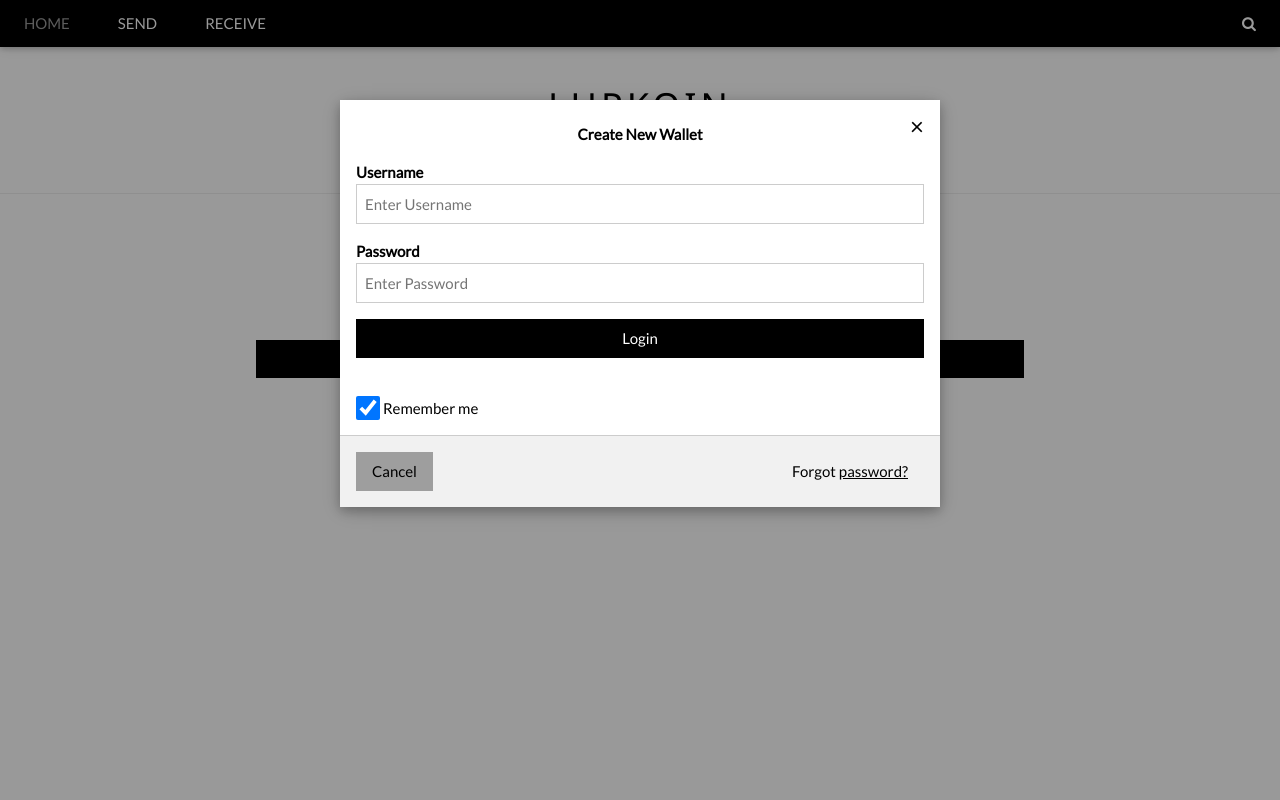
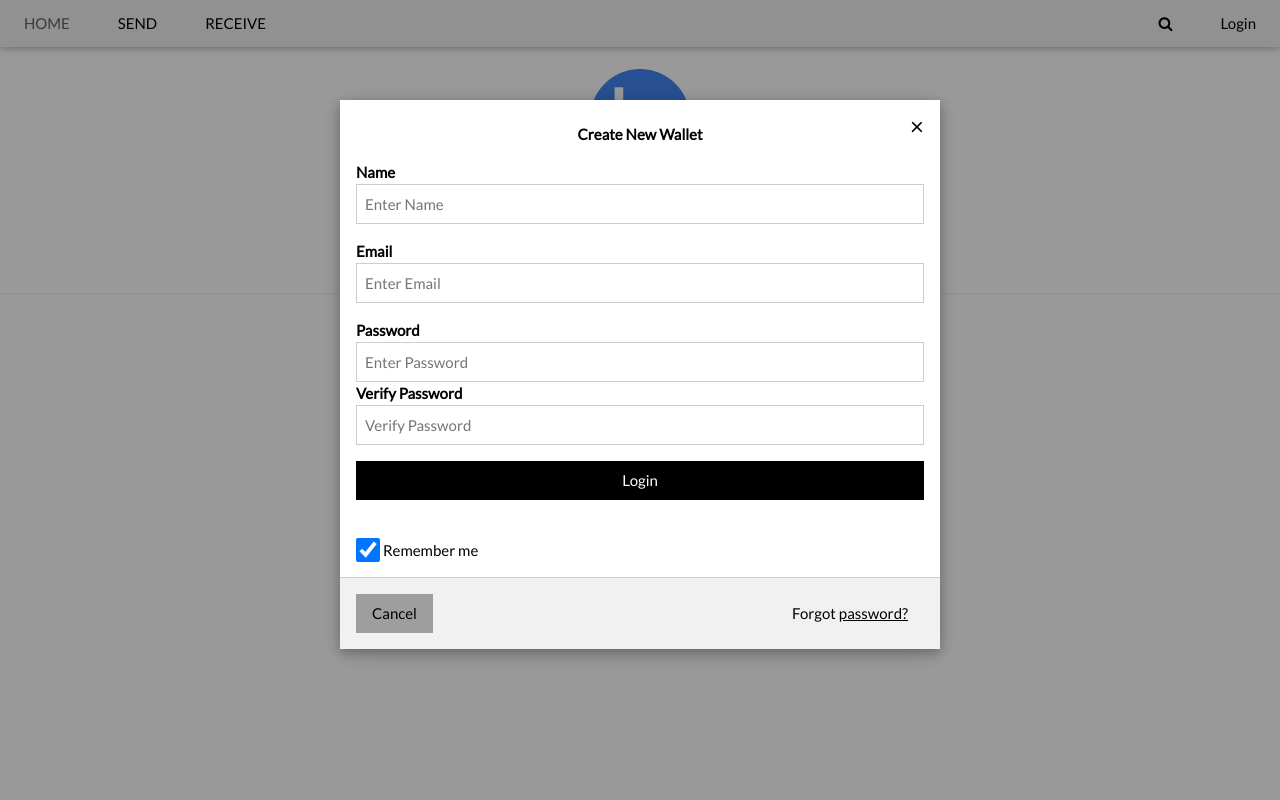
Before and after one commit to lupks/lupskan, a Flask app: page / in a window 1280 px wide, after a click on "CREATE". Run offline with Flask 2, Linux system fonts and the light colour scheme.

Commit message:
new edits

```diff
--- a/app/main.py
+++ b/app/main.py
@@ -28,7 +28,7 @@ sched.start()
 """
 Flask App
 """
-app = Flask(__name__, template_folder='templates')
+app = Flask(__name__, template_folder='templates', static_folder='templates/static')
 blockchain = Blockchain()
 
 
--- a/app/templates/index.html
+++ b/app/templates/index.html
@@ -2,6 +2,7 @@
 <html>
 <head>
     <title>LUPKOIN</title>
+    <link rel="shortcut icon" type="image/jpg" href="../static/cropped_logo.png"/>
 </head>
 <meta name="viewport" content="width=device-width, initial-scale=1">
 <link rel="stylesheet" href="https://www.w3schools.com/w3css/4/w3.css">
@@ -16,13 +17,14 @@
 <body>
 <!-- Navbar -->
 <div class="w3-top">
-    <div class="w3-bar w3-black w3-card">
+    <div class="w3-bar w3-light-grey w3-card">
         <a class="w3-bar-item w3-button w3-padding-large w3-hide-medium w3-hide-large w3-right"
            href="javascript:void(0)" onclick="myFunction()" title="Toggle Navigation Menu"><i
                 class="fa fa-bars"></i></a>
         <a class="w3-bar-item w3-button w3-opacity w3-padding-large">HOME</a>
         <a href="send" class="w3-bar-item w3-button w3-padding-large w3-hide-small">SEND</a>
         <a href="receive" class="w3-bar-item w3-button w3-padding-large w3-hide-small">RECEIVE</a>
+        <a onclick="signIn()" class="w3-bar-item w3-button w3-padding-large w3-hide-small w3-right">Login</a>
 
         <a href="javascript:void(0)" class="w3-padding-large w3-hover-red w3-hide-small w3-right"><i
                 class="fa fa-search"></i></a>
@@ -30,7 +32,8 @@
 </div>
 
 <!-- Navbar on small screens (remove the onclick attribute if you want the navbar to always show on top of the content when clicking on the links) -->
-<div id="navDemo" class="w3-bar-block w3-black w3-hide w3-hide-large w3-hide-medium w3-top" style="margin-top:46px">
+<div id="navDemo" class="w3-bar-block w3-light-grey w3-hide w3-hide-large w3-hide-medium w3-top"
+     style="margin-top:46px">
     <a href="send.html" class="w3-bar-item w3-button w3-padding-large" onclick="myFunction()">SEND</a>
     <a href="receive.html" class="w3-bar-item w3-button w3-padding-large" onclick="myFunction()">RECEIVE</a>
 </div>
@@ -38,23 +41,31 @@
 <!-- Page content -->
 <div class="w3-content" style="max-width:2000px;margin-top:46px">
     <br>
+    <div class="w3-center">
+        <a href="/">
+            <img class="w3-center" src="../static/cropped_logo.png" alt="lk_logo" height="100" width="100"/>
+        </a></div>
     <h1 class="w3-wide w3-center">LUPKOIN</h1>
     <h4 class="w3-wide w3-opacity w3-center">Open Source P2P Coin</h4>
     <hr>
 
-    <!-- The Contact Section -->
-    <div class="w3-container w3-content w3-padding-64" style="max-width:800px" id="contact">
+    <div class="w3-container w3-content w3-padding-32" style="max-width:800px" id="contact">
         <h3 class="w3-wide w3-center">CREATE NEW WALLET</h3>
-        <button class="w3-button w3-block w3-black w3-section w3-center" href="#create_wallet" onclick="document.getElementById('id01').style.display='block'">
+        <div class="w3-center">
+            <button class="w3-button w3-center-align w3-section" style="width:50%; background-color: #4184f4;
+    color: #ffffff" href="#create_wallet"
+                    onclick="document.getElementById('id01').style.display='block'">
                 CREATE
             </button>
+        </div>
         <br>
-        <p class="w3-opacity w3-center"><i>Already have a wallet? <a href="#sign-in" onclick="myFunction()">Sign
+        <p class="w3-opacity w3-center"><i>Already have a wallet? <a href="#sign-in" onclick="signIn()">Sign
             in</i></a></p>
     </div>
 
 </div>
 
+{#modal for create wallet#}
 <div class="w3-container">
     <div id="id01" class="w3-modal">
         <div class="w3-modal-content w3-card-4 w3-animate-zoom" style="max-width:600px">
@@ -66,11 +77,20 @@
 
             <form class="w3-container" action="/action_page.php">
                 <div class="w3-section">
-                    <label><b>Username</b></label>
-                    <input class="w3-input w3-border w3-margin-bottom" type="text" placeholder="Enter Username"
+                    <label><b>Name</b></label>
+                    <input class="w3-input w3-border w3-margin-bottom" type="text" placeholder="Enter Name"
                            name="usrname" required>
+                    <label><b>Email</b></label>
+                    <input class="w3-input w3-border w3-margin-bottom" type="email" placeholder="Enter Email"
+                           name="email" required>
+
                     <label><b>Password</b></label>
                     <input class="w3-input w3-border" type="password" placeholder="Enter Password" name="psw" required>
+
+                    <label><b>Verify Password</b></label>
+                    <input class="w3-input w3-border" type="password" placeholder="Verify Password" name="v-psw"
+                           required>
+
                     <button class="w3-button w3-block w3-black w3-section w3-padding" type="submit">Login</button>
                     <input class="w3-check w3-margin-top w3-grey" type="checkbox" checked="checked"> Remember me
                 </div>
@@ -78,6 +98,41 @@
 
             <div class="w3-container w3-border-top w3-padding-16 w3-light-grey">
                 <button onclick="document.getElementById('id01').style.display='none'" type="button"
+                        class="w3-button w3-grey">Cancel
+                </button>
+                <span class="w3-right w3-padding w3-hide-small">Forgot <a href="#">password?</a></span>
+            </div>
+
+        </div>
+    </div>
+
+    {#modal for sign in#}
+    <div class="w3-container">
+        <div id="id02" class="w3-modal">
+            <div class="w3-modal-content w3-card-4 w3-animate-zoom" style="max-width:600px">
+                <div class="w3-center"><br>
+                    <span onclick="document.getElementById('id02').style.display='none'"
+                          class="w3-button w3-xlarge w3-hover-red w3-display-topright"
+                          title="Close Modal">&times;</span>
+                    <label><b>Sign In</b></label>
+                </div>
+
+                <form class="w3-container" action="/action_page.php">
+                    <div class="w3-section">
+                        <label><b>Username</b></label>
+                        <input class="w3-input w3-border w3-margin-bottom" type="text" placeholder="Enter Username"
+                               name="usrname" required>
+                        <label><b>Password</b></label>
+                        <input class="w3-input w3-border" type="password" placeholder="Enter Password" name="psw"
+                               required>
+                        <button class="w3-button w3-block w3-section w3-padding" style="background-color: #4184f4;
+    color: #ffffff" type="submit">Login</button>
+                        <input class="w3-check w3-margin-top w3-grey" type="checkbox" checked="checked"> Remember me
+                    </div>
+                </form>
+
+                <div class="w3-container w3-border-top w3-padding-16 w3-light-grey">
+                    <button onclick="document.getElementById('id02').style.display='none'" type="button"
                             class="w3-button w3-grey">Cancel
                     </button>
                     <span class="w3-right w3-padding w3-hide-small">Forgot <a href="#">password?</a></span>
@@ -96,6 +151,10 @@
                 x.className = x.className.replace(" w3-show", "");
             }
         }
+
+        function signIn() {
+            document.getElementById('id02').style.display='block'
+        }
     </script>
 
 </body>
```
Also changed, not shown: app/templates/receive.html (+19 -6 lines), app/templates/send.html (+23 -12 lines), app/templates/static/cropped_logo.png (added), app/templates/static/lk_logo.jpg (added), app/templates/static/lk_logo.png (added), 6 other files. Lines whose indentation alone changed are shown as unchanged.
